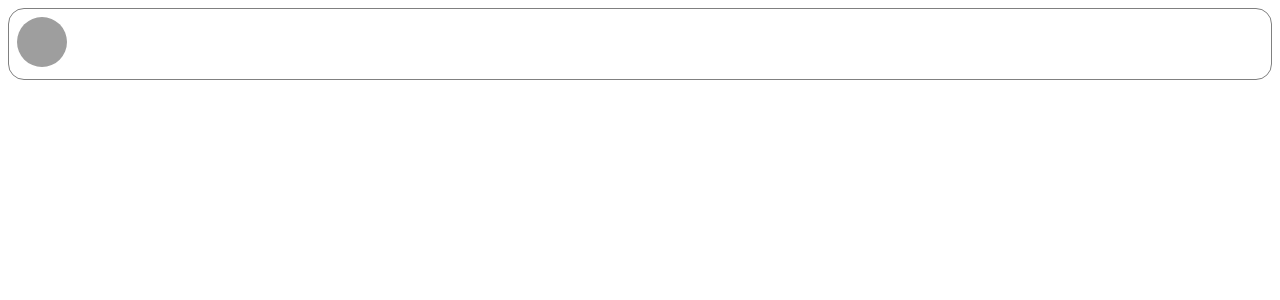
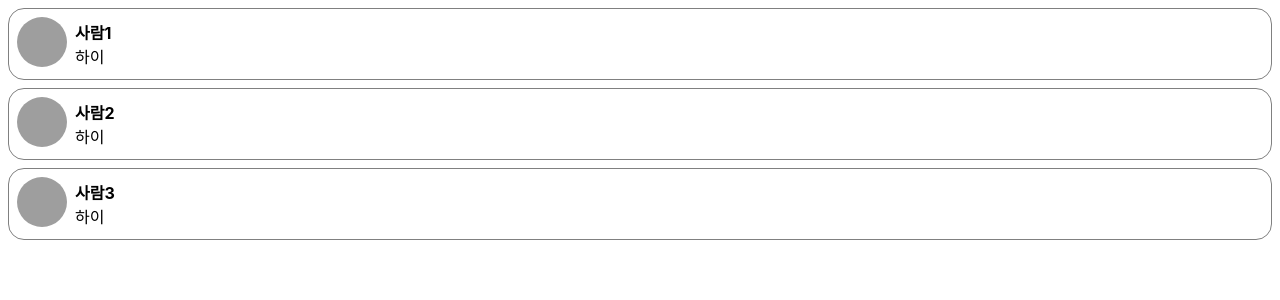
Before and after one commit to Hyoeun01/react-workspace, a React (Create React App) app in the folder my-app/: page / in a window 1280 px wide. Shown: the top 300 px of the page. Built offline with nearby package versions, Linux system fonts and the light colour scheme; grey boxes are pictures that could not be loaded.

Commit message:
댓글 컴포넌트 만들기 수정

```diff
--- a/my-app/src/chapter05/CommentList.jsx
+++ b/my-app/src/chapter05/CommentList.jsx
@@ -1,10 +1,28 @@
 import React from "react";
 import Comment from "./Comment";
 
+const comments = [
+    {
+        name: "사람1",
+        comment: "하이"
+    },
+    {
+        name: "사람2",
+        comment: "하이"
+    },
+    {
+        name: "사람3",
+        comment: "하이"
+    }
+]
 function CommentList(props){
     return (
         <div>
-            <Comment />
+            {comments.map((comment) => {
+                return (
+                    <Comment name={comment.name} comment={comment.comment} />
+                );
+            })}
         </div>
     );
 }
```
